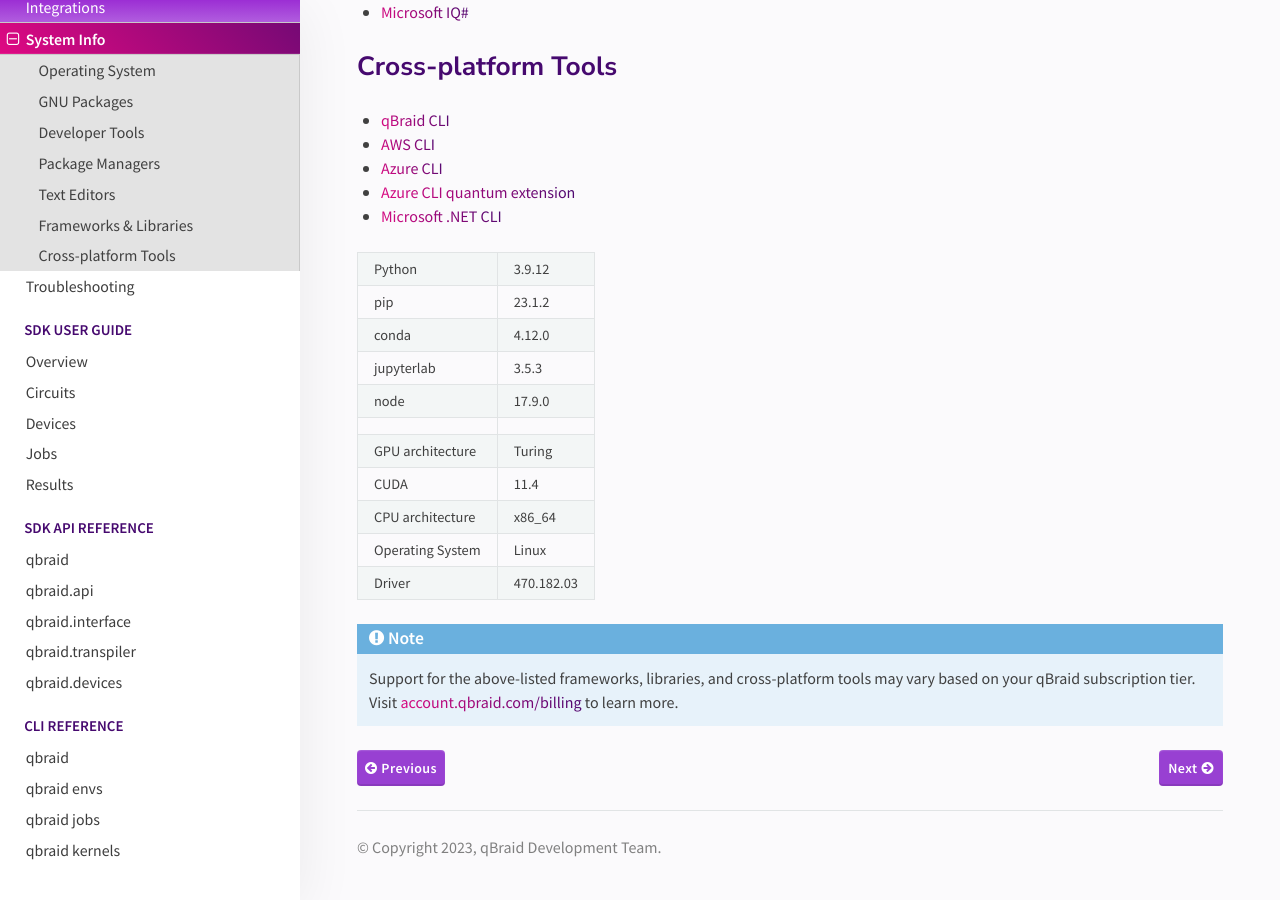
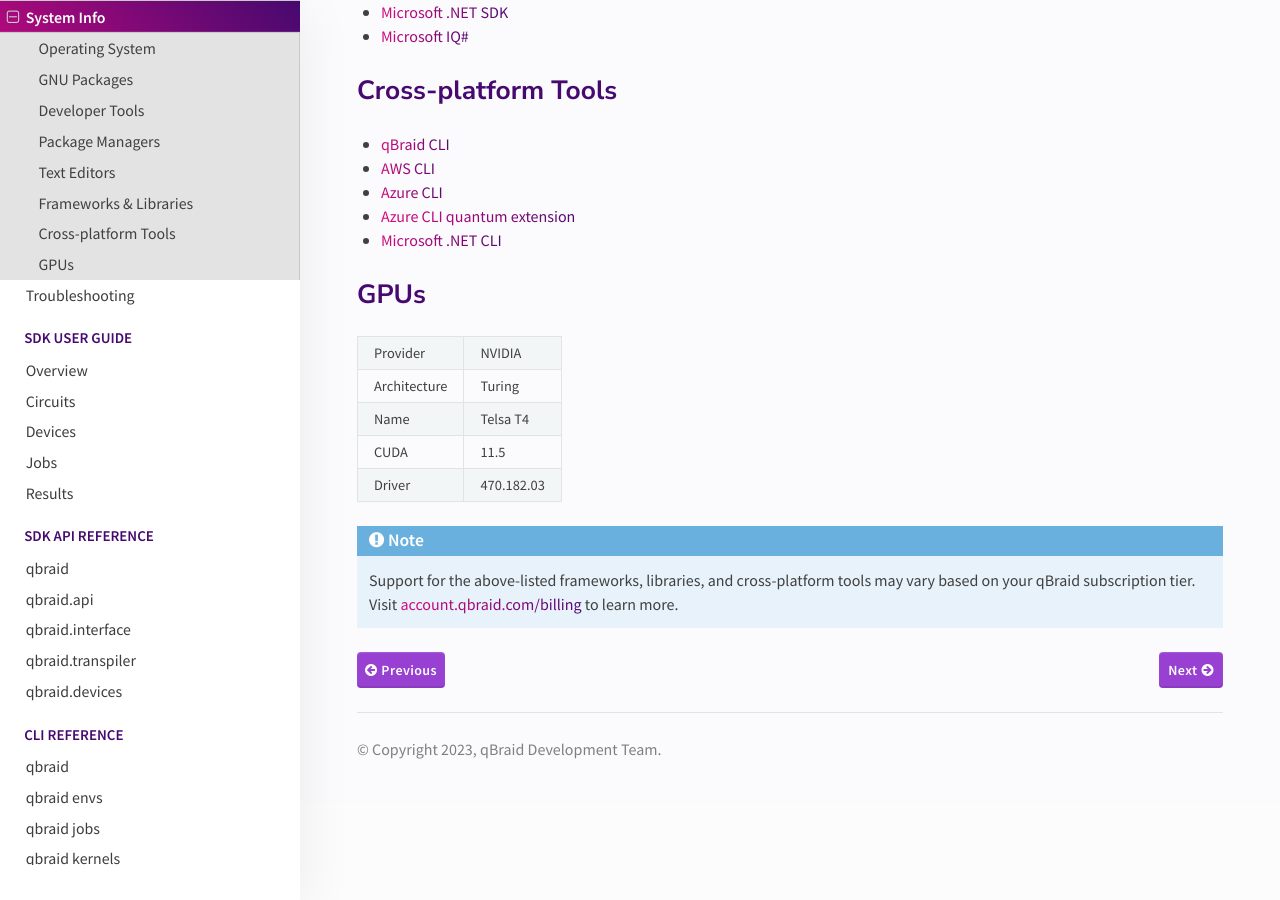
Before and after one commit to qBraid/qBraid, a Sphinx documentation site: the page built from docs/lab/system.rst, in a window 1280 px wide and 900 px high, scrolled down 1328 px. Built offline with Sphinx 7.4.7 and the Read the Docs theme 2.0.0, drawn with Linux system fonts in a browser that asks for light colours.

Commit message:
update system and hub pic

```diff
--- a/docs/lab/system.rst
+++ b/docs/lab/system.rst
@@ -77,25 +78,18 @@
 - `Microsoft .NET CLI <https://docs.microsoft.com/en-us/dotnet/core/tools/>`_
 
 
+
+GPUs
+------
+
 +------------------+-------------+
-| Python           | 3.9.12      |
+| Provider         | NVIDIA      |
 +------------------+-------------+
-| pip              | 23.1.2      |
+| Architecture     | Turing      |
 +------------------+-------------+
-| conda            | 4.12.0      |
+| Name             | Telsa T4    |
 +------------------+-------------+
-| jupyterlab       | 3.5.3       |
-+------------------+-------------+
-| node             | 17.9.0      |
-+------------------+-------------+
-+------------------+-------------+
-| GPU architecture | Turing      |
-+------------------+-------------+
-| CUDA             | 11.4        |
-+------------------+-------------+
-| CPU architecture | x86_64      |
-+------------------+-------------+
-| Operating System | Linux       |
+| CUDA             | 11.5        |
 +------------------+-------------+
 | Driver           | 470.182.03  |
 +------------------+-------------+
```
Also changed, not shown: other parts of docs/lab/system.rst (+1 -0 lines), docs/_static/getting_started/hub.png.
